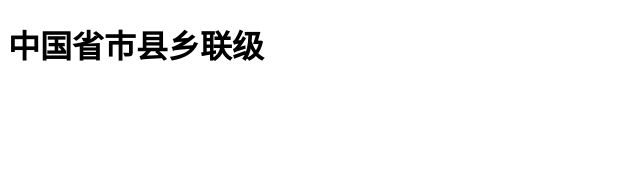
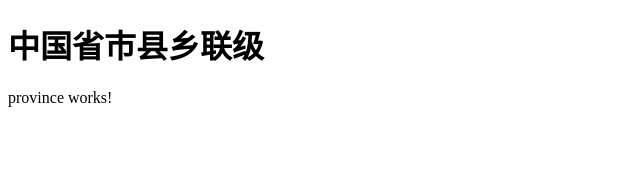
Before and after one commit to LaamGinghong/areaSel, an Angular app: page / in a window 1280 px wide. Shown: the top 179 px of the page, without its empty margins (0-640 px from the left). Built offline with nearby package versions, Linux system fonts and the light colour scheme.

Commit message:
添加省级组件

```diff
--- a/src/app/app.component.html
+++ b/src/app/app.component.html
@@ -1,3 +1,4 @@
 <div id="app">
   <h1>中国省市县乡联级</h1>
+  <app-province></app-province>
 </div>
--- a/src/app/app.module.ts
+++ b/src/app/app.module.ts
@@ -2,11 +2,13 @@ import {BrowserModule} from '@angular/platform-browser';
 import {NgModule} from '@angular/core';
 
 import {AppComponent} from './app.component';
+import {ProvinceComponent} from './province/province.component';
 import {HttpClientModule} from "@angular/common/http";
 
 @NgModule({
   declarations: [
     AppComponent,
+    ProvinceComponent
   ],
   imports: [
     BrowserModule,
--- /dev/null
+++ b/src/app/province/province.component.html
@@ -0,0 +1,3 @@
+<p>
+  province works!
+</p>
--- /dev/null
+++ b/src/app/province/province.component.ts
@@ -0,0 +1,15 @@
+import { Component, OnInit } from '@angular/core';
+
+@Component({
+  selector: 'app-province',
+  templateUrl: './province.component.html',
+  styleUrls: ['./province.component.css']
+})
+export class ProvinceComponent implements OnInit {
+
+  constructor() { }
+
+  ngOnInit() {
+  }
+
+}
```
Also changed, not shown: src/app/province/province.component.css (added).
